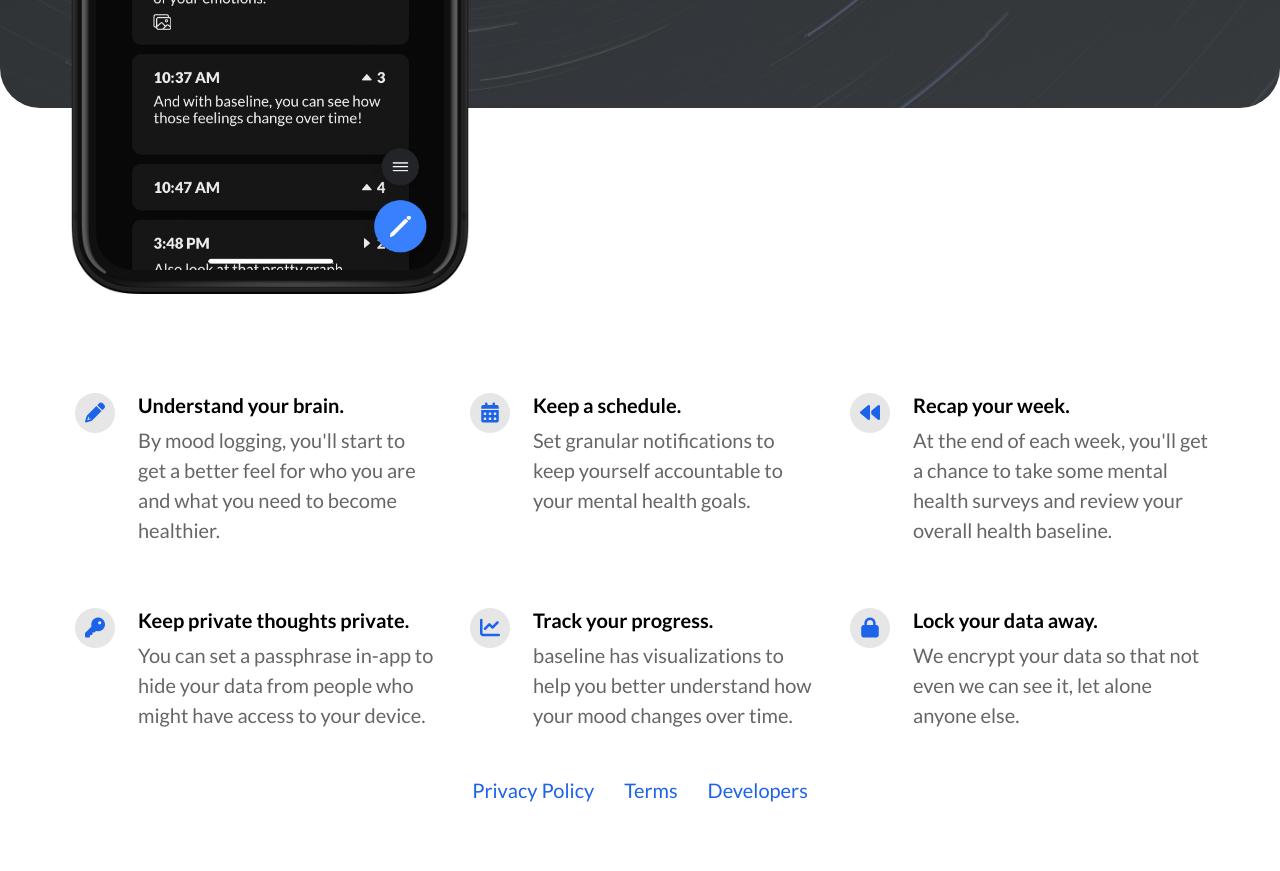
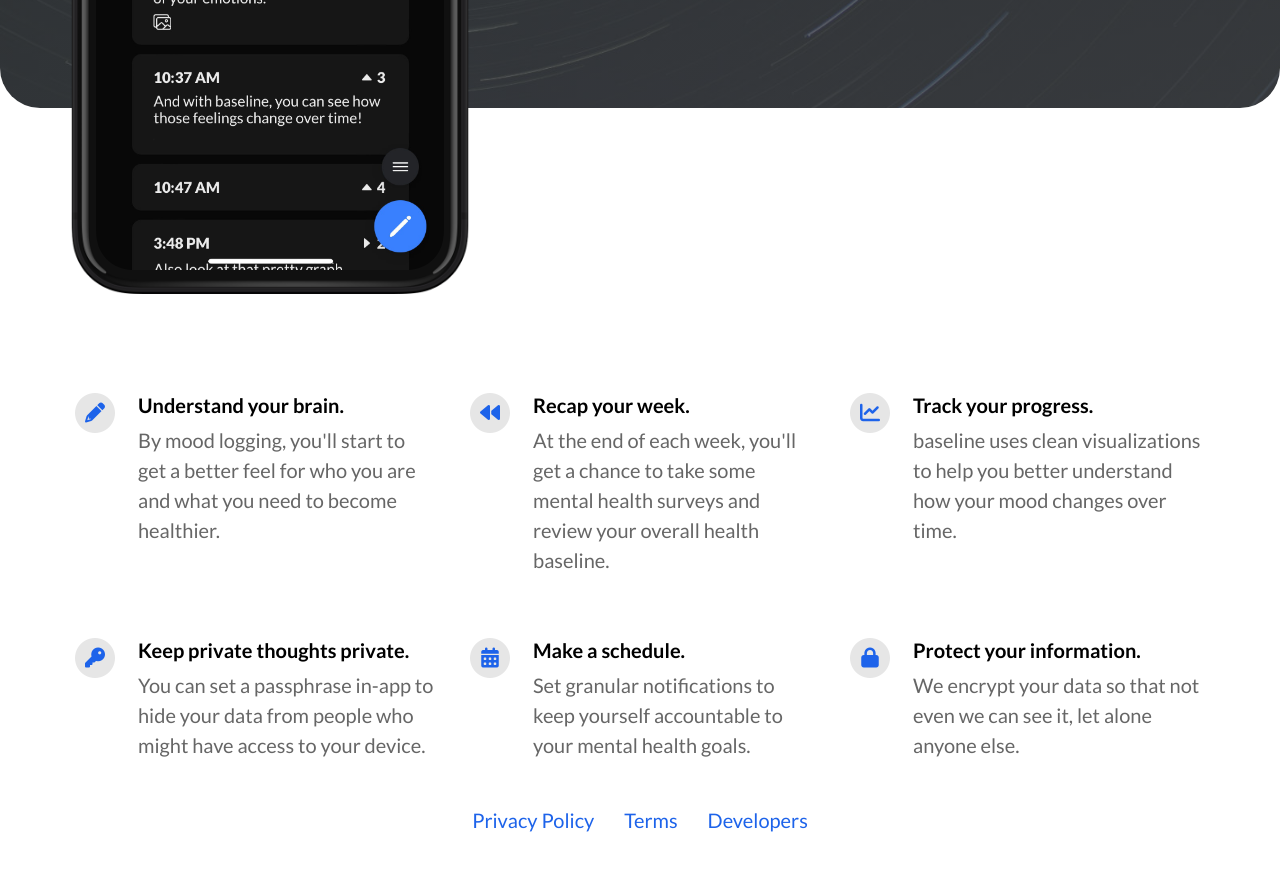
Before and after one commit to nkalupahana/baseline, a Jekyll site: the page built from docs/index.html, in a window 1280 px wide and 900 px high, scrolled down 606 px. Shown: the top 871 px of the window. Built offline with Jekyll 4.4.1, drawn with Linux system fonts in a browser that asks for light colours; nearby versions of some CDN libraries.

Commit message:
Potential final feature list

```diff
--- a/docs/_config.yml
+++ b/docs/_config.yml
@@ -21,23 +21,23 @@ features                                  :
     description                           : By mood logging, you'll start to get a better feel for who you are and what you need to become healthier.
     fontawesome_icon_name                 : pencil
 
-  - title                                 : Keep a schedule.
-    description                           : Set granular notifications to keep yourself accountable to your mental health goals.
-    fontawesome_icon_name                 : calendar-days
-
   - title                                 : Recap your week.
     description                           : At the end of each week, you'll get a chance to take some mental health surveys and review your overall health baseline.
     fontawesome_icon_name                 : backward
+
+  - title                                 : Track your progress.
+    description                           : baseline uses clean visualizations to help you better understand how your mood changes over time.
+    fontawesome_icon_name                 : chart-line
 
   - title                                 : Keep private thoughts private.
     description                           : You can set a passphrase in-app to hide your data from people who might have access to your device.
     fontawesome_icon_name                 : key
 
-  - title                                 : Track your progress.
-    description                           : baseline has visualizations to help you better understand how your mood changes over time.
-    fontawesome_icon_name                 : chart-line
+  - title                                 : Make a schedule.
+    description                           : Set granular notifications to keep yourself accountable to your mental health goals.
+    fontawesome_icon_name                 : calendar-days
 
-  - title                                 : Lock your data away.
+  - title                                 : Protect your information.
     description                           : We encrypt your data so that not even we can see it, let alone anyone else.
     fontawesome_icon_name                 : lock
 
```
